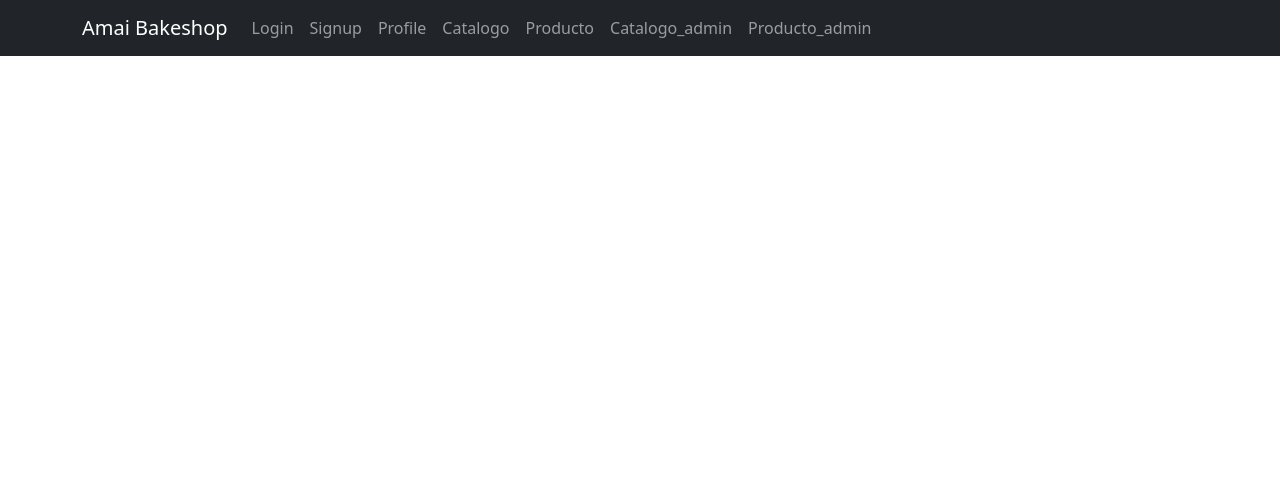
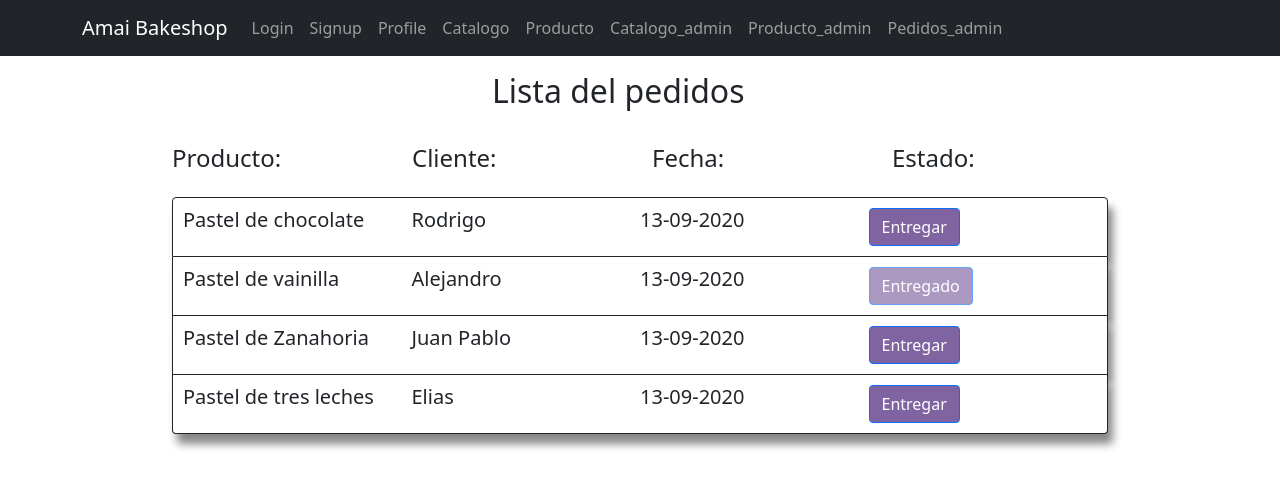
Before and after one commit to JeG99/Amai-Bakeshop-front, a React (Create React App) app: page /pedidos_admin in a window 1280 px wide. Shown: the top 488 px of the page. Built offline with nearby package versions, Linux system fonts and the light colour scheme; no server answers.

Commit message:
Pedidos admin

```diff
--- a/src/App.js
+++ b/src/App.js
@@ -21,6 +21,7 @@ import { NavLink } from "react-bootstrap";
 import { Component } from "react";
 import Catalogo_admin from "./components/Catalogo_admin/Catalogo_admin";
 import Producto_admin from "./components/Producto_admin/Producto_admin";
+import Pedidos_admin from "./components/Pedidos_admin/Pedidos_admin";
 
 class App extends Component {
   state = {
@@ -72,6 +73,9 @@ class App extends Component {
                 <NavLink href="/producto_admin">
                   Producto_admin
                 </NavLink>
+                <NavLink href="/pedidos_admin">
+                  Pedidos_admin
+                </NavLink>
               </Nav>
             </Container>
           </Navbar>
@@ -98,6 +102,9 @@ class App extends Component {
             <Route path="/producto_admin">
               <Producto_admin />
             </Route>
+            <Route path="/pedidos_admin">
+              <Pedidos_admin />
+            </Route>
           </Switch>
           <p>{this.state.data}</p>
         </div>
--- /dev/null
+++ b/src/components/Pedidos_admin/Pedidos_admin.js
@@ -0,0 +1,74 @@
+import React from 'react'
+import {Button, Card, Figure, Form, Container, Row, Col, ListGroup, ListGroupItem} from "react-bootstrap";
+
+function Pedidos_admin() {
+  return (
+
+    <div>
+        <Container className="w-75">
+            <Row className="mt-3 d-flexbox justify-content-center">
+                <Col xs={12} sm={4} md={4}><h2>Lista del pedidos</h2></Col>
+                <br></br>
+                <br></br>
+                <br></br>
+            </Row>
+            <Row>
+                <Col>
+                    <h4>Producto:</h4>
+                </Col>
+                <Col>
+                    <h4>Cliente:</h4>
+                </Col>
+                <Col>
+                    <h4>Fecha:</h4>
+                </Col>
+                <Col>
+                    <h4>Estado:</h4>
+                </Col>
+            </Row>
+            <Row className="mt-3">
+                <Col>
+                    <ListGroup as="ul">
+
+                        <ListGroup.Item as="li" className="d-flex justify-content-between align-items-start">
+                            <Col><h5>Pastel de chocolate</h5></Col>
+                            <Col><h5>Rodrigo</h5></Col>
+                            <Col><h5>13-09-2020</h5></Col>
+                            <Col><Button variant="primary">Entregar</Button>{' '}</Col>
+                        </ListGroup.Item>
+                        <ListGroup.Item as="li" className="d-flex justify-content-between align-items-start">
+                            <Col><h5>Pastel de vainilla</h5></Col>
+                            <Col><h5>Alejandro</h5></Col>
+                            <Col><h5>13-09-2020</h5></Col>
+                            <Col><Button variant="primary" disabled>
+                                    Entregado
+                                </Button>{' '}
+                            </Col>
+                        </ListGroup.Item>
+                        <ListGroup.Item as="li" className="d-flex justify-content-between align-items-start">
+                            <Col><h5>Pastel de Zanahoria</h5></Col>
+                            <Col><h5>Juan Pablo</h5></Col>
+                            <Col><h5>13-09-2020</h5></Col>
+                            <Col><Button variant="primary">Entregar</Button>{' '}</Col>
+                        </ListGroup.Item>
+                        <ListGroup.Item as="li" className="d-flex justify-content-between align-items-start">
+                            <Col><h5>Pastel de tres leches</h5></Col>
+                            <Col><h5>Elias</h5></Col>
+                            <Col><h5>13-09-2020</h5></Col>
+                            <Col><Button variant="primary">Entregar</Button>{' '}</Col>
+                        </ListGroup.Item>
+
+                        {/* Abajo se generara la lista de productos del carrito */}
+
+                        {/* Espacio donde se calcula la cantidad total de la orden */}
+                    </ListGroup>
+                </Col>
+            </Row>
+        </Container>
+
+    </div>
+
+  )
+}
+
+export default Pedidos_admin
```
